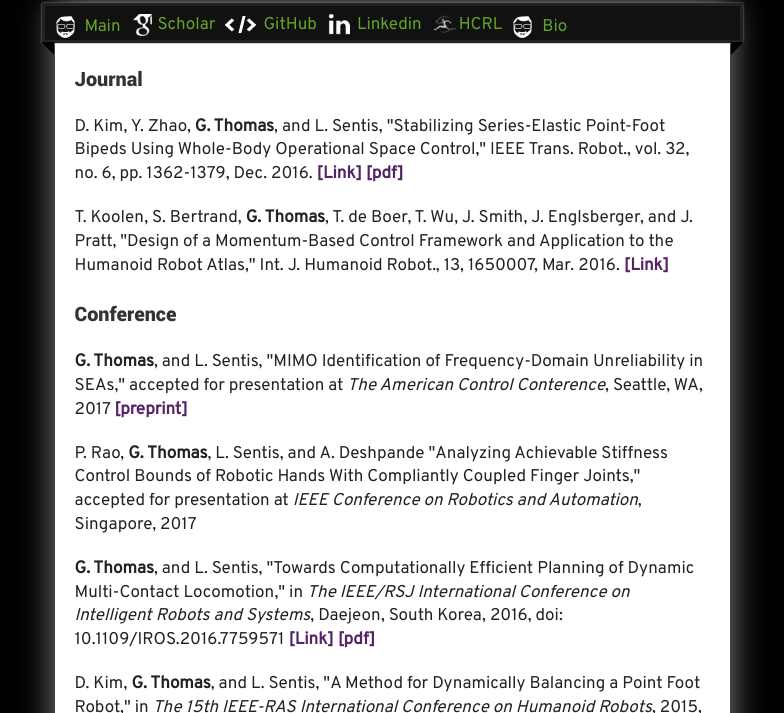
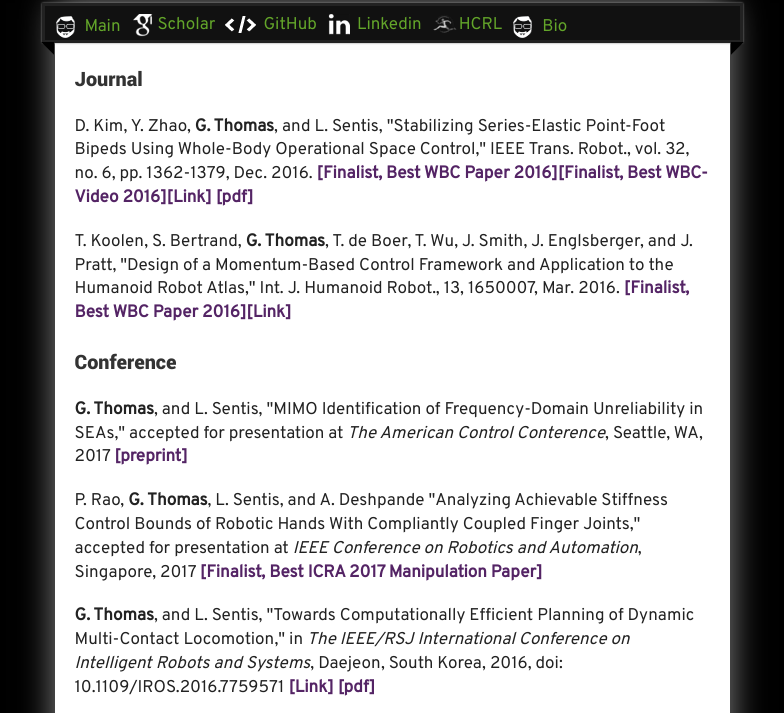
Before and after one commit to GrayThomas/graythomas.github.io, a plain HTML site: page publications.html in a window 1280 px wide. Shown: the part 87-800 px from the top of the page, without its empty margins (248-1032 px from the left). Drawn offline with Linux system fonts and the light colour scheme.

Commit message:
acknowledging some awards.

```diff
--- a/publications.html
+++ b/publications.html
@@ -57,10 +57,10 @@ document.location = "publications.m.html";
 <h3>Journal</h3>
 
 <p>
-D. Kim, Y. Zhao, <b>G. Thomas</b>, and L. Sentis, "Stabilizing Series-Elastic Point-Foot Bipeds Using Whole-Body Operational Space Control," IEEE Trans. Robot., vol. 32, no. 6, pp. 1362-1379, Dec. 2016. <a href="http://ieeexplore.ieee.org/abstract/document/7736085/">[Link]</a> <a href="https://www.researchgate.net/profile/Donghyun_Kim34/publication/309706836_Stabilizing_Series-Elastic_Point-Foot_Bipeds_Using_Whole-Body_Operational_Space_Control/links/5823f06408ae61258e3cd0c5.pdf">[pdf]</a>
+D. Kim, Y. Zhao, <b>G. Thomas</b>, and L. Sentis, "Stabilizing Series-Elastic Point-Foot Bipeds Using Whole-Body Operational Space Control," IEEE Trans. Robot., vol. 32, no. 6, pp. 1362-1379, Dec. 2016. <a href="http://wholebodycontrol.eu/awards.html">[Finalist, Best WBC Paper 2016]</a><a href="http://wholebodycontrol.eu/awards.html">[Finalist, Best WBC-Video 2016]</a><a href="http://ieeexplore.ieee.org/abstract/document/7736085/">[Link]</a> <a href="https://www.researchgate.net/profile/Donghyun_Kim34/publication/309706836_Stabilizing_Series-Elastic_Point-Foot_Bipeds_Using_Whole-Body_Operational_Space_Control/links/5823f06408ae61258e3cd0c5.pdf">[pdf]</a>
 </p>
 <p>
-T. Koolen, S. Bertrand, <b>G. Thomas</b>, T. de Boer, T. Wu, J. Smith, J. Englsberger, and J. Pratt, "Design of a Momentum-Based Control Framework and Application to the Humanoid Robot Atlas," Int. J. Humanoid Robot., 13, 1650007, Mar. 2016. <a href="http://www.worldscientific.com/doi/abs/10.1142/S0219843616500079">[Link]</a>
+T. Koolen, S. Bertrand, <b>G. Thomas</b>, T. de Boer, T. Wu, J. Smith, J. Englsberger, and J. Pratt, "Design of a Momentum-Based Control Framework and Application to the Humanoid Robot Atlas," Int. J. Humanoid Robot., 13, 1650007, Mar. 2016. <a href="http://wholebodycontrol.eu/awards.html">[Finalist, Best WBC Paper 2016]</a><a href="http://www.worldscientific.com/doi/abs/10.1142/S0219843616500079">[Link]</a>
 </p>
 
 
@@ -74,7 +74,7 @@ T. Koolen, S. Bertrand, <b>G. Thomas</b>, T. de Boer, T. Wu, J. Smith, J. Englsb
 </p>
 
 <p>
-P. Rao, <b>G. Thomas</b>, L. Sentis, and A. Deshpande "Analyzing Achievable Stiffness Control Bounds of Robotic Hands With Compliantly Coupled Finger Joints," accepted for presentation at <i>IEEE Conference on Robotics and Automation</i>, Singapore, 2017
+P. Rao, <b>G. Thomas</b>, L. Sentis, and A. Deshpande "Analyzing Achievable Stiffness Control Bounds of Robotic Hands With Compliantly Coupled Finger Joints," accepted for presentation at <i>IEEE Conference on Robotics and Automation</i>, Singapore, 2017 <a href="http://www.icra2017.org/conference/awards#Manipulation">[Finalist, Best ICRA 2017 Manipulation Paper]</a>
 <!-- <a href="http://ieeexplore.ieee.org/abstract/document/7759571/">[Link]</a>  -->
 <!-- <a href="Preprints/ThomasSentis2017ACC.pdf">[preprint]</a> -->
 </p>
```
Also changed, not shown: publications.m.html (+3 -3 lines).
